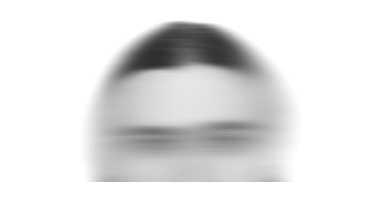
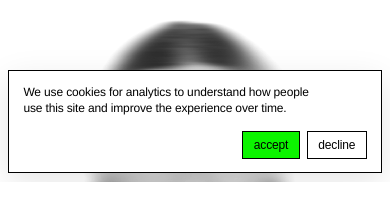
Before and after one commit to Jacob-Ince/new-portfolio, a Next.js app: page /about in a window 390 px wide. Shown: the part 662-882 px from the top of the page. Built offline with nearby package versions, Linux system fonts and the light colour scheme; no server answers.

Commit message:
Add Cookie Consent Banner component for GDPR compliance and integrate with Google Analytics. Update layout to include banner and refactor analytics handling. Enhance page view tracking with new GoogleAnalyticsPageView component.

```diff
--- /dev/null
+++ b/src/app/components/CookieConsentBanner.js
@@ -0,0 +1,142 @@
+"use client";
+
+import { useCallback, useEffect, useState } from "react";
+import { usePathname } from "next/navigation";
+import Script from "next/script";
+import GoogleAnalyticsPageView from "./GoogleAnalyticsPageView";
+import styles from "./CookieConsentBanner.module.css";
+
+const COOKIE_CONSENT_KEY = "cookie-consent-v1";
+const CONSENT_ACCEPTED = "accepted";
+const CONSENT_REJECTED = "rejected";
+const BANNER_EXIT_DURATION_MS = 220;
+
+function readStoredConsent() {
+  if (typeof window === "undefined") return null;
+  const value = window.localStorage.getItem(COOKIE_CONSENT_KEY);
+  if (value === CONSENT_ACCEPTED) return true;
+  if (value === CONSENT_REJECTED) return false;
+  return null;
+}
+
+export default function CookieConsentBanner({ gaId }) {
+  const pathname = usePathname();
+  const [isClientReady, setIsClientReady] = useState(false);
+  const [canShowBanner, setCanShowBanner] = useState(false);
+  const [hasConsentChoice, setHasConsentChoice] = useState(false);
+  const [isAnalyticsAllowed, setIsAnalyticsAllowed] = useState(false);
+  const [isBannerExiting, setIsBannerExiting] = useState(false);
+
+  useEffect(() => {
+    setIsClientReady(true);
+
+    const storedConsent = readStoredConsent();
+    if (storedConsent === true) {
+      setHasConsentChoice(true);
+      setIsAnalyticsAllowed(true);
+    } else if (storedConsent === false) {
+      // Keep "decline" non-permanent so users can see the banner again.
+      window.localStorage.removeItem(COOKIE_CONSENT_KEY);
+    }
+
+    const splashAlreadySeen =
+      window.sessionStorage.getItem("splashSeen") === "1";
+
+    if (pathname !== "/" || splashAlreadySeen) {
+      setCanShowBanner(true);
+      return undefined;
+    }
+
+    const handleSplashComplete = () => {
+      setCanShowBanner(true);
+    };
+
+    window.addEventListener("splash:complete", handleSplashComplete, {
+      once: true,
+    });
+
+    // Fallback in case splash event is missed.
+    const fallbackTimer = window.setTimeout(() => {
+      setCanShowBanner(true);
+    }, 7000);
+
+    return () => {
+      window.removeEventListener("splash:complete", handleSplashComplete);
+      window.clearTimeout(fallbackTimer);
+    };
+  }, [pathname]);
+
+  const setConsent = useCallback((allowed) => {
+    setIsBannerExiting(true);
+
+    window.setTimeout(() => {
+      if (allowed) {
+        window.localStorage.setItem(COOKIE_CONSENT_KEY, CONSENT_ACCEPTED);
+      } else {
+        window.localStorage.removeItem(COOKIE_CONSENT_KEY);
+      }
+
+      setHasConsentChoice(true);
+      setIsAnalyticsAllowed(allowed);
+      setIsBannerExiting(false);
+    }, BANNER_EXIT_DURATION_MS);
+  }, []);
+
+  const shouldShowBanner =
+    isClientReady && Boolean(gaId) && canShowBanner && !hasConsentChoice;
+  const shouldLoadAnalytics = Boolean(gaId) && isAnalyticsAllowed;
+
+  return (
+    <>
+      {shouldLoadAnalytics && (
+        <>
+          <Script
+            src={`https://www.googletagmanager.com/gtag/js?id=${gaId}`}
+            strategy="afterInteractive"
+          />
+          <Script id="google-analytics" strategy="afterInteractive">
+            {`
+              window.dataLayer = window.dataLayer || [];
+              function gtag(){dataLayer.push(arguments);}
+              window.gtag = gtag;
+              gtag('js', new Date());
+              gtag('config', '${gaId}', { send_page_view: false });
+            `}
+          </Script>
+          <GoogleAnalyticsPageView gaId={gaId} />
+        </>
+      )}
+
+      {shouldShowBanner && (
+        <aside
+          className={`${styles.banner} ${isBannerExiting ? styles.bannerExiting : ""}`}
+          role="dialog"
+          aria-live="polite"
+        >
+          <p className={styles.copy}>
+            We use cookies for analytics to understand how people use this site
+            and improve the experience over time.
+          </p>
+          <div className={styles.actions}>
+            <button
+              type="button"
+              className={`${styles.button} ${styles.acceptButton}`}
+              disabled={isBannerExiting}
+              onClick={() => setConsent(true)}
+            >
+              accept
+            </button>
+            <button
+              type="button"
+              className={styles.button}
+              disabled={isBannerExiting}
+              onClick={() => setConsent(false)}
+            >
+              decline
+            </button>
+          </div>
+        </aside>
+      )}
+    </>
+  );
+}
--- /dev/null
+++ b/src/app/components/CookieConsentBanner.module.css
@@ -0,0 +1,117 @@
+.banner {
+  position: fixed;
+  left: 0.5rem;
+  right: auto;
+  bottom: 0.75rem;
+  width: clamp(250px, calc((100vw - 1rem - 36px) / 4), 420px);
+  z-index: 900;
+  border: 1px solid #000;
+  background: #fff;
+  color: #000;
+  padding: 0.8rem 0.9rem;
+  display: flex;
+  flex-direction: column;
+  align-items: flex-start;
+  justify-content: flex-start;
+  gap: 0.9rem;
+  box-shadow: 0 10px 32px rgba(0, 0, 0, 0.1);
+  animation: banner-enter 280ms cubic-bezier(0.22, 1, 0.36, 1);
+  font-family:
+    Helvetica Neue,
+    Helvetica,
+    Arial,
+    sans-serif;
+}
+
+.bannerExiting {
+  animation: banner-exit 220ms ease forwards;
+}
+
+.copy {
+  margin: 0;
+  font-size: 13px;
+  line-height: 1.35;
+  letter-spacing: -0.15px;
+  max-width: none;
+  text-wrap: balance;
+}
+
+.actions {
+  display: inline-flex;
+  align-items: center;
+  gap: 0.45rem;
+  flex-shrink: 0;
+  width: 100%;
+  justify-content: flex-start;
+}
+
+.button {
+  appearance: none;
+  border: 1px solid #000;
+  background: #fff;
+  color: #000;
+  font-size: 12px;
+  line-height: 1;
+  letter-spacing: -0.15px;
+  padding: 0.45rem 0.65rem;
+  cursor: pointer;
+  transition:
+    opacity 0.2s ease,
+    transform 0.2s ease,
+    background-color 0.2s ease;
+}
+
+.button:hover {
+  opacity: 0.8;
+  transform: translateY(-1px);
+}
+
+.button:disabled {
+  opacity: 0.6;
+  cursor: default;
+  transform: none;
+}
+
+.acceptButton {
+  background: rgb(12, 244, 0);
+}
+
+@keyframes banner-enter {
+  from {
+    opacity: 0;
+    transform: translateY(12px);
+  }
+  to {
+    opacity: 1;
+    transform: translateY(0);
+  }
+}
+
+@keyframes banner-exit {
+  from {
+    opacity: 1;
+    transform: translateY(0);
+  }
+  to {
+    opacity: 0;
+    transform: translateY(16px);
+  }
+}
+
+@media (max-width: 700px) {
+  .banner {
+    left: 0.5rem;
+    right: 0.5rem;
+    width: auto;
+    bottom: 0.55rem;
+  }
+
+  .copy {
+    font-size: 12px;
+    max-width: none;
+  }
+
+  .actions {
+    justify-content: flex-end;
+  }
+}
--- /dev/null
+++ b/src/app/components/GoogleAnalyticsPageView.js
@@ -0,0 +1,21 @@
+"use client";
+
+import { useEffect } from "react";
+import { usePathname } from "next/navigation";
+
+export default function GoogleAnalyticsPageView({ gaId }) {
+  const pathname = usePathname();
+
+  useEffect(() => {
+    if (!gaId || !pathname || typeof window.gtag !== "function") return;
+
+    const search = window.location.search || "";
+    const pagePath = `${pathname}${search}`;
+
+    window.gtag("config", gaId, {
+      page_path: pagePath,
+    });
+  }, [gaId, pathname]);
+
+  return null;
+}
--- a/src/app/layout.js
+++ b/src/app/layout.js
@@ -1,8 +1,8 @@
 import { Inter } from "next/font/google";
 import { Suspense } from "react";
-import Script from "next/script";
 import "./globals.css";
 import PageTransition from "./components/PageTransition";
+import CookieConsentBanner from "./components/CookieConsentBanner";
 
 const inter = Inter({ subsets: ["latin"] });
 const ubuntu = Inter({
@@ -47,22 +47,7 @@ export default function RootLayout({ children }) {
   return (
     <html lang="en" translate="no" className="notranslate">
       <body className={`${inter.className} ${ubuntu.variable} notranslate`}>
-        {gaId && (
-          <>
-            <Script
-              src={`https://www.googletagmanager.com/gtag/js?id=${gaId}`}
-              strategy="afterInteractive"
-            />
-            <Script id="google-analytics" strategy="afterInteractive">
-              {`
-                window.dataLayer = window.dataLayer || [];
-                function gtag(){dataLayer.push(arguments);}
-                gtag('js', new Date());
-                gtag('config', '${gaId}');
-              `}
-            </Script>
-          </>
-        )}
+        <CookieConsentBanner gaId={gaId} />
         <Suspense>
           <PageTransition>{children}</PageTransition>
         </Suspense>
--- a/src/app/page.js
+++ b/src/app/page.js
@@ -344,6 +344,7 @@ export default function Home() {
 
   const handleSplashRevealComplete = useCallback(() => {
     sessionStorage.setItem("splashSeen", "1");
+    window.dispatchEvent(new CustomEvent("splash:complete"));
     setIsSplashVisible(false);
   }, []);
 
```
